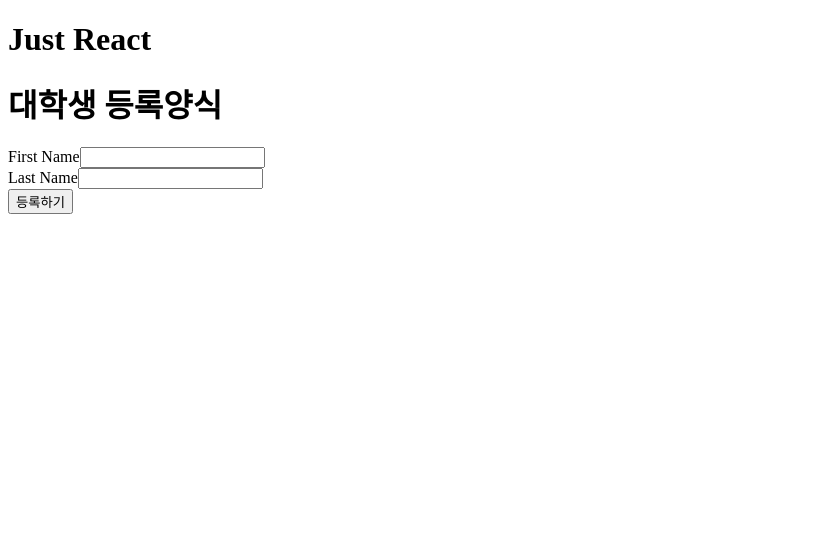
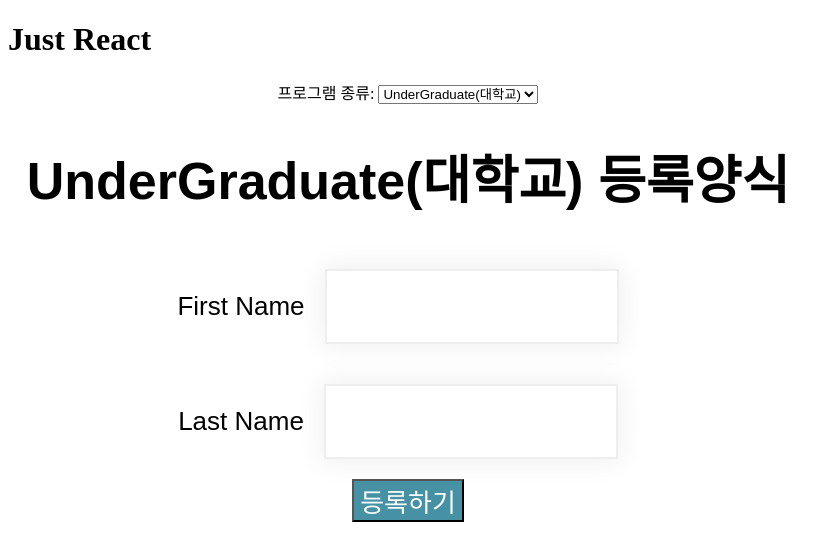
Before and after one commit to annie309409/enrollment-react-app, a React (Create React App) app: page / in a window 1280 px wide. Shown: the top 560 px of the page, without its empty margins (0-840 px from the left). Built offline with nearby package versions, Linux system fonts and the light colour scheme.

Commit message:
학사,석사 선택기능 추가

```diff
--- a/public/index.html
+++ b/public/index.html
@@ -9,6 +9,7 @@
   </head>
   <body>
 
+    <!--리액트 컴포넌트 접합부위 -->
     <div id="app"></div>
     <div id="root"></div>
 
--- a/src/App.css
+++ b/src/App.css
@@ -1,9 +1,11 @@
+.app{
+    width: 800px;
+}
 .enrolForm {
     font-family:sans-serif;
     font-size: 26px;
     text-align: center;
-    width: 500px;
-    padding:100px;
+    width: 100%;
 }
 .enrolForm input[type=text] {
     margin :20px;
@@ -22,3 +24,15 @@
     cursor: pointer;
     color: white;
 }
+
+.message
+{
+    color:green;
+    font-family: inherit;
+    font-size: 30px;
+    font-style: italic;
+}
+
+.programs{
+    text-align: center;
+}
--- a/src/App.js
+++ b/src/App.js
@@ -1,13 +1,31 @@
-import React from 'react';
+import React, {useState} from 'react';
+//enrollmenentForm 가져오기
 import EnrollmentForm from "./components/enrollmentForm";
 
 const App = ()=>{
+    const [program,setProgram]=useState('UG');
+    const [prgname,setPrgname] = useState('UnderGraduate(대학교)');
+    const handleChange = (e) => {
+        setProgram(e.target.value);
+        setPrgname(e.target.options[e.target.selectedIndex].text);
+    };
+
 
     return(
-        <div>
-            <EnrollmentForm />
+        <div className="app">
+            <div className="programs">
+                <label htmlFor="sel">프로그램 종류: </label>
+                {/* program의 이름으로 ug, pg가 들어감*/}
+                <select name="sel" id="sel" className="appDropDowns" onChange={handleChange} value={program}>
+                    <option value="UG">UnderGraduate(대학교)</option>
+                    <option value="PG">PostGraduate(대학원)</option>
+                </select>
+            </div>
+            <EnrollmentForm chosenProgram={prgname}/>
         </div>
     );
 }
 
+// 컴포넌트로 작성하는 경우에는 반드시
+// 기본 반환함수명이나 클래스명이 있어야 함
 export default App;
--- a/src/components/enrollmentForm.js
+++ b/src/components/enrollmentForm.js
@@ -1,23 +1,39 @@
 import React from 'react';
 import '../App.css';
+import {useState} from "react";
 
-const EnrollmentForm = ()=>{
+const EnrollmentForm = (props)=>{
+
+    // 폼에 입력한 내용(이름/성)을 기억하기 위해 state형 변수선언
+    // blur이벤트 발생 시 입력한 이름, 성은 firstname, lastname변수에 저장
+    const [firstName,setFirstName]=useState("");
+    const [lastName,setLastName]=useState("");
+
+    // state형 변수에 저장된 이름, 성을 환영메세지와함께 조합
+    const [welcome,setWelcome]=useState("");
+
+    const HandleSubmit = (e) => {
+        e.preventDefault();
+        // state형 변수에 저장된 이름, 성을 환영메세지와함께 조합
+        setWelcome(`welcome,${firstName} ${lastName}`);
+    };
     return(
         <div>
-            <form>
-                <h1>대학생 등록양식</h1>
+            <form className="enrolForm" onSubmit={HandleSubmit}>
+                <h1>{props.chosenProgram} 등록양식</h1>
                 <div>
                     <label htmlFor="fname">First Name</label>
-                    <input type="text" id="fname"/>
+                    <input type="text" id="fname" onBlur={(e)=>{setFirstName(e.target.value)}}/>
                 </div>
                 <div>
                     <label htmlFor="lname">Last Name</label>
-                    <input type="text" id="lname"/>
+                    <input type="text" id="lname" onBlur={(e)=>{setLastName(e.target.value)}}/>
                 </div>
                 <div>
                     <button type='submit'> 등록하기</button>
                 </div>
             </form>
+            <label id="studentMsg" className="message">{welcome}</label>
         </div>
 
     );
--- a/src/index.js
+++ b/src/index.js
@@ -1,8 +1,12 @@
 import React from 'react';
+// 16버전에서 불러오는 방법
 import ReactDOM from 'react-dom';
+//app컴포넌트 가져오기 (기본값 한개일 경우)
 import App from './App.js';
+// 컴포넌트를 가져올때 (기본값 여러개) //책모듈 파트에 있음
 
 
+//ReactDOM라이브러리의 render함수에 의해서 index.html의 태그들 중 id가 app인 요소에 추가
 ReactDOM.render(
   <React.StrictMode>
     <h1>Just React</h1>
```
